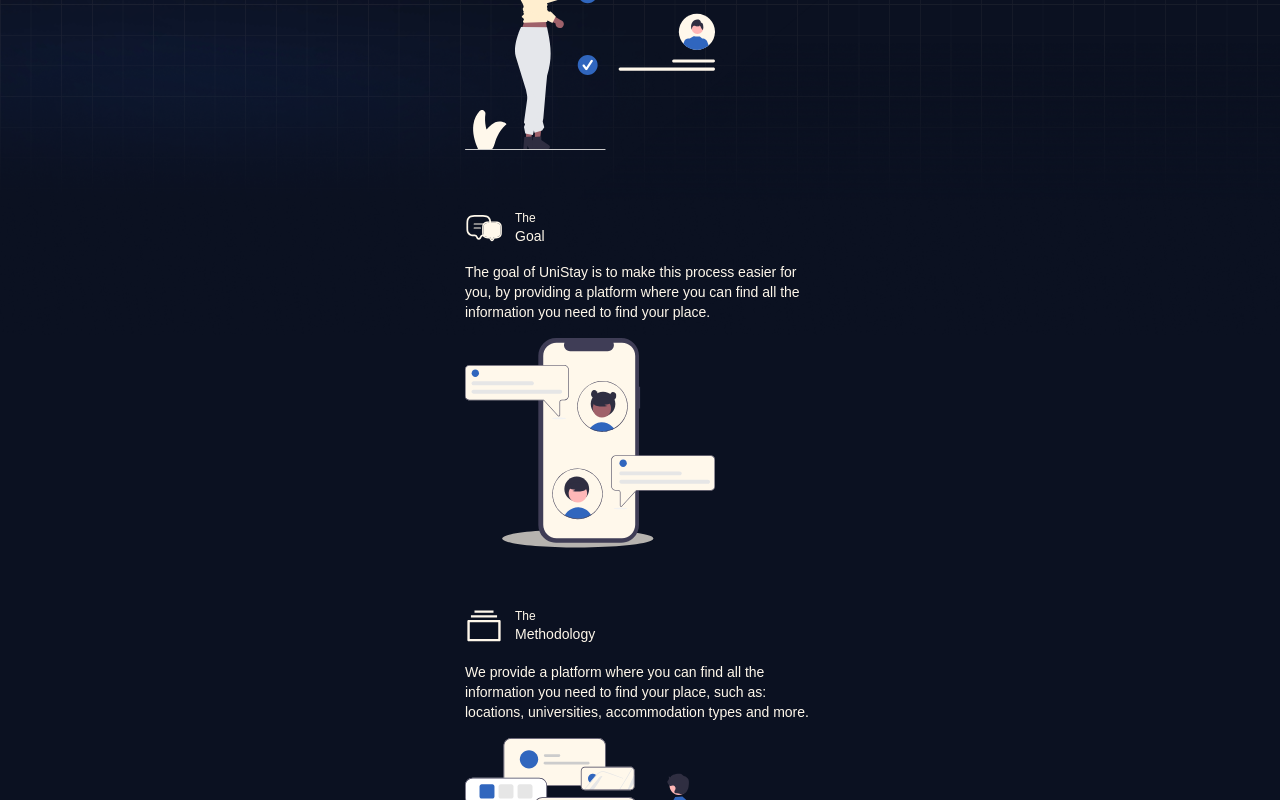
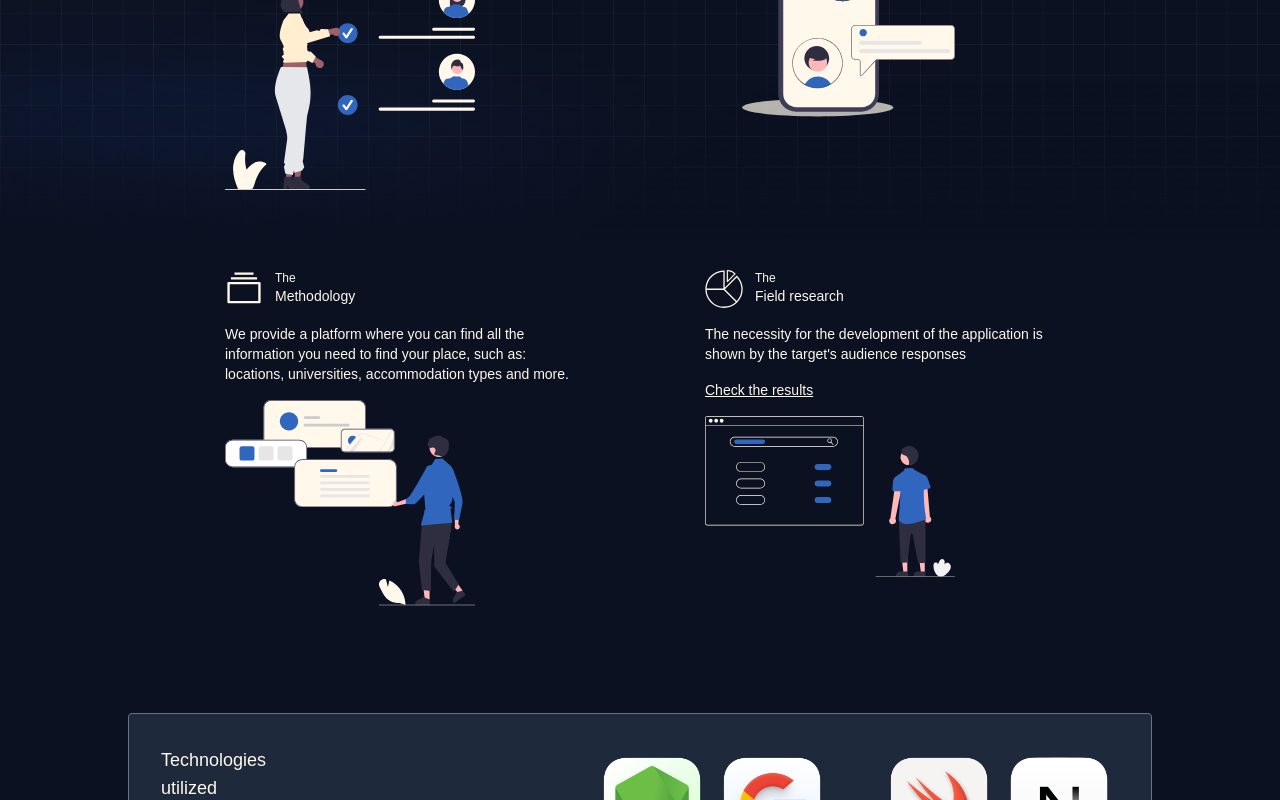
Before and after one commit to amarogu/unistayweb, a Next.js app in the folder unistaywebsite/: page / in a window 1280 px wide. Shown: the part 2000-2800 px from the top of the page. Built offline with nearby package versions, Linux system fonts and the light colour scheme; a web font is replaced by a local one.

Commit message:
Refactor Explanation and Technologies components

```diff
--- a/unistaywebsite/src/app/Explanation/Explanation.js
+++ b/unistaywebsite/src/app/Explanation/Explanation.js
@@ -9,7 +9,7 @@ const Explanation = () => {
     return (
         <div className='p-8'>
             <h2 className="font-einaSemi text-center max-w-[300px] sm:max-w-[280px] mx-auto">{language == "English" ? "Everything you need for your uni housing experience, all in one place" : "Tudo que você precisa para sua experiência de casitas universitárias, tudo em um só lugar" }</h2>
-            <div className='flex flex-col gap-7'>
+            <div className='grid grid-cols-1 md:grid-rows-2 md:grid-cols-2 md:gap-y-12'>
                 <ExplanationItem iconSrc="/problematics.svg" imgSrc="/problematics2.svg" data={{
                     sub: {
                         en: "The",
--- /dev/null
+++ b/unistaywebsite/src/app/Technologies/Technologies.js
@@ -0,0 +1,33 @@
+"use client"
+import { useContext } from "react";
+import LanguageContext from "../LanguageContext";
+import Image from "next/image";
+
+const Technologies = () => {
+    const { language } = useContext(LanguageContext);
+    return(
+        <div className="p-8 mb-8 bg-gray rounded border border-slate-500">
+            <div className="flex justify-between">
+                <div className="flex flex-col max-w-[40%] gap-2">
+                    <div>
+                        <h2 className="font-einaSemi text-lg">
+                            {language == 'English' ? 'Technologies' : 'Tecnologias'}
+                        </h2>
+                        <h2 className="font-einaSemi text-lg">
+                            {language == 'English'? 'utilized' : 'utilizadas'}
+                        </h2>
+                    </div>
+                    <p className="max-w-[85%]">
+                        {language == 'English' ? 'Some of the technologies used to develop the system include - for the backend - NodeJS, Express, MongoDB and Google Cloud - and for the front end - Swift, SwiftUI, NextJS and TailwindCSS' : 'Algumas das tecnologias utilizadas para desenvolver o sistema incluem - para o backend - NodeJS, Express, MongoDB e Google Cloud - e para o frontend - Swift, SwiftUI, NextJS e TailwindCSS'}
+                    </p>
+                </div>
+
+                    <Image src="/backend.png" width={240} height={0} className="hover:scale-110 transition-transform" />
+                    <Image src="/frontend.png" width={240} height={0} className="hover:scale-110 transition-transform" />
+
+            </div>
+        </div>
+    )
+}
+
+export default Technologies;
--- a/unistaywebsite/src/app/page.js
+++ b/unistaywebsite/src/app/page.js
@@ -5,6 +5,7 @@ import About from './About/About'
 import Footer from './Footer/Footer'
 import { LanguageProvider } from './LanguageContext';
 import Explanation from './Explanation/Explanation'
+import Technologies from './Technologies/Technologies'
 
 export default function Home() {
   return (
@@ -17,12 +18,18 @@ export default function Home() {
           </section>
           <div className='h-32 bg-gradient-to-t absolute bottom-0 w-screen from-background to-background/0'></div>
         </section>
-        <section className='text-center p-8 mx-auto container sm:max-w-[516px] md:max-w-[768px] lg:max-w-[1024px]'>
+        <section className='text-center p-8 mb-10 mx-auto container sm:max-w-[516px] md:max-w-[768px] lg:max-w-[1024px]'>
           <About />
         </section>
         <section className='bg-gradient-contain'>
-          <Explanation />
-
+          <div className='sm:max-w-[516px] mx-auto md:max-w-[768px] lg:max-w-[1024px]'>
+            <Explanation />
+          </div>
+        </section>
+        <section>
+          <div className='sm:max-w-[516px] mx-auto md:max-w-[768px] lg:max-w-[1024px]'>
+            <Technologies />
+          </div>
         </section>
         <div className='border-t-2 border-gray '>
           <footer className='mx-auto p-8 container sm:max-w-[516px] md:max-w-[768px] lg:max-w-[1024px]'>
```
Also changed, not shown: unistaywebsite/public/backend.png (added), unistaywebsite/public/frontend.png (added).
